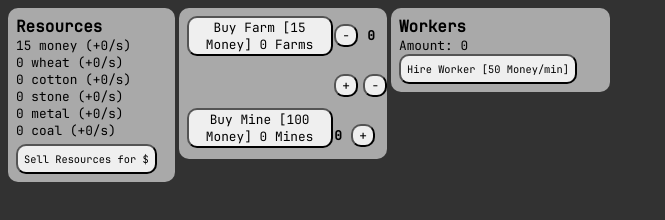
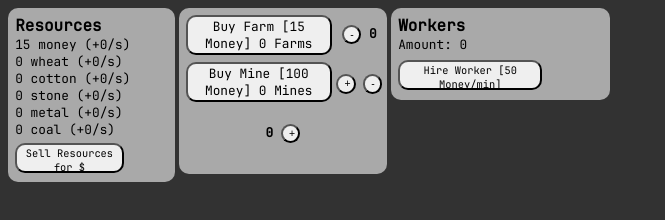
Before and after one commit to jadeify/Dynasty-Incremental, a website built with webpack: page webpack/dist/index.html in a window 1280 px wide. Shown: the whole page, without its empty margins (0-665 px from the left). Built offline with nearby package versions, Linux system fonts and the light colour scheme.

```diff
--- a/webpack/dist/index.html
+++ b/webpack/dist/index.html
@@ -21,10 +21,12 @@
                     </div>
                 </div>
                 <div class="buildingsContainer">
-                        <button onclick="lib.buyBuilding('farm')" class="buildings" id="farm">Buy Farm [<span id="farmCost">15 Money</span>] <span id="farms">0 Farms</span></button>
-                        <button class="workerChangeButton" onclick="lib.changeWorkerAmount('farm',-1)">-</button><span class="workerAssigned" id="farmWorkerAssigned"> 0 </span><button class="workerChangeButton" onclick="lib.changeWorkerAmount('farm',1)">+</button>
-                        <button onclick="lib.buyBuilding('mine')" class="buildings">Buy Mine [<span id="mineCost">100 Money</span>] <span id="mines">0 Mines</span></button>
-                        <button class="workerChangeButton" onclick="lib.changeWorkerAmount('mine',-1)">-</button><span class="workerAssigned" id="mineWorkerAssigned"> 0 </span><button class="workerChangeButton" onclick="lib.changeWorkerAmount('mine',1)">+</button>
+                    <button onclick="lib.buyBuilding('farm')" class="buildings" id="farm">Buy Farm [<span id="farmCost">15 Money</span>] <span id="farms">0 Farms</span></button>
+                    <button onclick="lib.buyBuilding('mine')" class="buildings">Buy Mine [<span id="mineCost">100 Money</span>] <span id="mines">0 Mines</span></button>
+                    <div class="workerChangeButtonContainer">
+                        <button class="workerChangeButton" onclick="lib.changeWorkerAmount('farm',-1)">-</button><span class="workersAssigned" id="farmWorkerAssigned"> 0 </span><button class="workerChangeButton" onclick="lib.changeWorkerAmount('farm',1)">+</button>
+                        <button class="workerChangeButton" onclick="lib.changeWorkerAmount('mine',-1)">-</button><span class="workersAssigned" id="mineWorkerAssigned"> 0 </span><button class="workerChangeButton" onclick="lib.changeWorkerAmount('mine',1)">+</button>
+                    </div>
                 </div>
             </div>
             <div class="sectionMiddle">
--- a/webpack/dist/styles.css
+++ b/webpack/dist/styles.css
@@ -25,10 +25,13 @@
     height:5vmin;
     border-radius: 10px;
     display: block;
-    margin-left:8px;
-    margin-bottom: 8px;
+    margin-left:0.9vmin;
+    margin-bottom: 0.9vmin;
     font-family:"JBMono";
 
+}
+.buildings:hover{
+    background-color: rgb(200,200,200)
 }
 .buildingsContainer{
     background-color: darkgray;
@@ -51,20 +54,24 @@
     font-family:"JBMono";
 }
 #sellButton{
-    padding:6px;
     font-size:1.3vmin;
     text-wrap:auto;
     margin-top:3%;
+    width:68%;
+    height: 3.7vmin;
     border-radius: 10px;
     font-family:"JBMono";
 }
+#sellButton:hover{
+    background-color:rgb(200,200,200)
+}
 #farm{
-    margin-top:8px;
+    margin-top:0.9vmin;
 }
 .resources {
-    margin-top: 8px;
-    margin-left: 8px;
-    margin-bottom: 8px;
+    margin-top:0.9vmin;
+    margin-left:0.9vmin;
+    margin-bottom:0.9vmin;
 }
 
 .workersContainer{
@@ -79,37 +86,38 @@
 
 }
 .workers {
-    margin-top: 8px;
-    margin-left: 8px;
-    margin-bottom:8px;
+    margin-top:0.9vmin;
+    margin-left:0.9vmin;
+    margin-bottom:0.9vmin;
 }
 #workerButton{
     font-family:"JBMono";
-    padding:6px;
+    margin-top:0.9vmin;
+    height:3.7vmin;
+    width:68%;
     border-radius: 10px;
     font-size:1.3vmin;
     text-wrap:auto;
 }
+#workerButton:hover{
+    background-color: rgb(200,200,200)
+}
+.workerChangeButtonContainer{
+    margin-top:2.1vmin;
+    font-size: 1.6vmin;
+    font-family: "JBMono";
+    text-align: center;
+}
 .workerChangeButton{
-    margin-left:0.2vmin;
-    margin-top: 2vmin;
-    margin-bottom:1.4vmin;
-    font-size:1.6vmin;
-    font-family:"JBMono";
-    border-radius: 10px;
+    border-radius:10px;
+    margin-bottom:3.8vmin;
+    font-size:1.3vmin;
+    height:2.4vmin;
+    width:2.4vmin;
 }
-.workerAssigned{
+.workerChangeButton:hover{
+     background-color: rgb(200,200,200)
+ }
+.workersAssigned{
     font-weight:bold;
-    font-family:"JBMono";
-    font-size:1.6vmin;
-    margin-left:0.2vmin;
-    margin-top: 2vmin;
-    margin-bottom:1.4vmin;
-    border-radius: 10px;
 }
-.farmThings{
-    width:95%;
-}
-.mineThings{
-    width:95%;
-}
```
